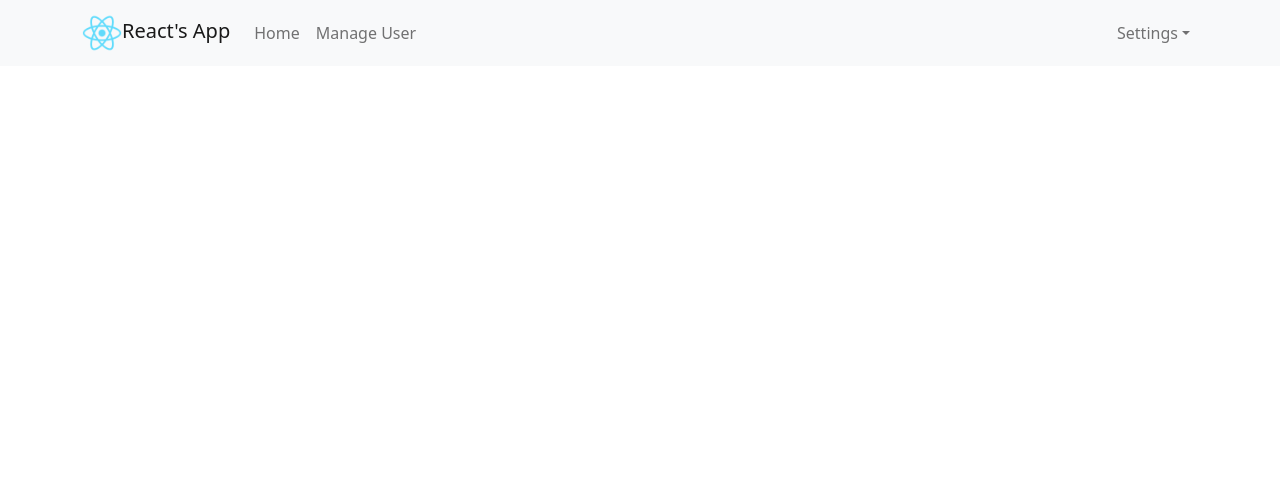
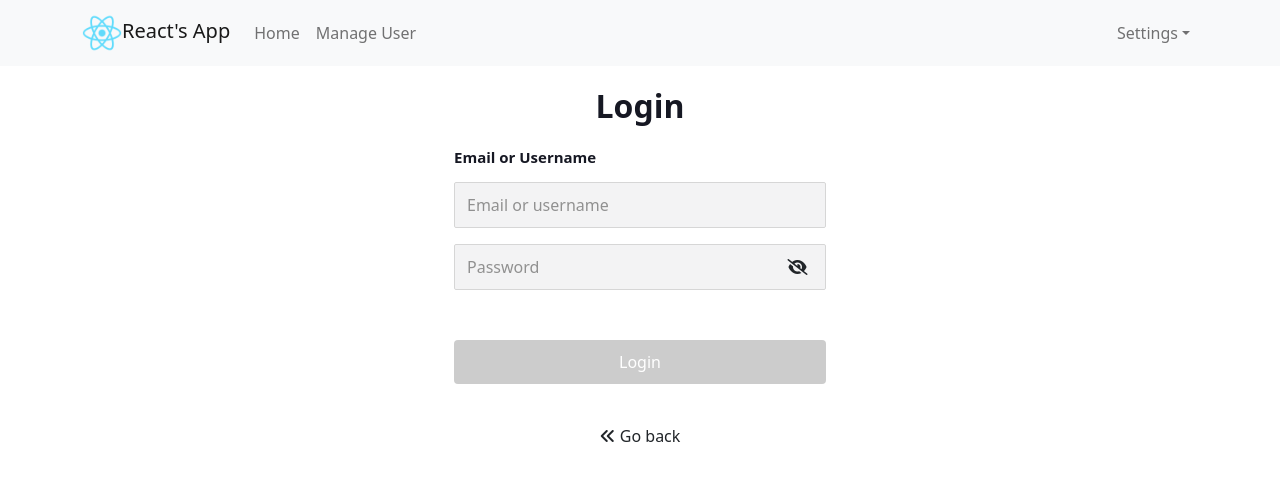
Before and after one commit to Anhqvv/React-ToJoin, a React (Create React App) app: page /login in a window 1280 px wide. Shown: the top 480 px of the page. Built offline with nearby package versions, Linux system fonts and the light colour scheme.

Commit message:
#15 Design Login Page

```diff
--- a/src/App.js
+++ b/src/App.js
@@ -4,7 +4,8 @@ import TableUser from "./components/TableUser";
 import Container from "react-bootstrap/Container";
 import Toastify from "./components/Toastify";
 import HomePage from "./components/HomePage";
-import { Routes, Route, Navigate, Link } from "react-router-dom";
+import { Routes, Route } from "react-router-dom";
+import Login from "./components/Login";
 
 function App() {
    return (
@@ -15,6 +16,7 @@ function App() {
                <Routes>
                   <Route path="/" element={<HomePage />} />
                   <Route path="/users" element={<TableUser />} />
+                  <Route path="/login" element={<Login />} />
                </Routes>
             </Container>
             {/* <TableUser /> */}
--- /dev/null
+++ b/src/components/Login.js
@@ -0,0 +1,57 @@
+import { useState } from "react";
+
+import "./Login.scss";
+
+const Login = () => {
+   const [email, setEmail] = useState("");
+   const [password, setPassword] = useState("");
+   const [isShowPassword, setIsShowPassword] = useState("false");
+   return (
+      <>
+         <div className="login-container col-4 my-3">
+            <div className="title">Login</div>
+            <form>
+               <div className="desc">Email or Username</div>
+               <input
+                  type="text"
+                  className="login-input"
+                  placeholder="Email or username"
+                  onChange={(e) => setEmail(e.target.value)}
+                  value={email}
+               />
+               <div className="login-password">
+                  <input
+                     type={ isShowPassword ? "password" : "text"}
+                     className="login-input"
+                     placeholder="Password"
+                     onChange={(e) => setPassword(e.target.value)}
+                     value={password}
+                  />
+                  <i
+                     className={
+                        isShowPassword
+                           ? "fa-solid fa-eye-slash"
+                           : "fa-solid fa-eye"
+                     }
+                     onClick={() => setIsShowPassword(!isShowPassword)}
+                  ></i>
+               </div>
+               <button
+                  disabled={email && password ? false : true}
+                  className={
+                     email && password ? "btn-login active" : "btn-login "
+                  }
+                  type=""
+               >
+                  Login
+               </button>
+            </form>
+            <div className="btn-back">
+               <i class="fa-solid fa-angles-left"></i> Go back
+            </div>
+         </div>
+      </>
+   );
+};
+
+export default Login;
--- /dev/null
+++ b/src/components/Login.scss
@@ -0,0 +1,74 @@
+.login-container {
+   margin: 0 auto;
+   //    display: flex;
+   //    flex-direction: column;
+   //    align-items: flex-start;
+   .title {
+      color: #161823;
+      font-size: 32px;
+      font-weight: 700;
+      line-height: 48px;
+      margin: 16px 0px;
+      text-align: center;
+   }
+   .desc {
+      color: #161823;
+      font-size: 15px;
+      font-weight: 600;
+
+      line-height: 22.5px;
+      margin-bottom: 5px;
+   }
+   .login-input {
+      border: 1px solid #ccc;
+      caret-color: rgba(254, 44, 85, 1);
+      opacity: 0.8;
+      width: 100%;
+      background-color: rgba(22, 24, 35, 0.06);
+      border-radius: 2px;
+      color: #161823;
+      display: inline-block;
+      padding: 10px 12px;
+      margin: 8px 0;
+      border-radius: 2px;
+   }
+   .btn-login {
+      font-size: 16px;
+      width: 100%;
+      margin-top: 42px;
+      padding: 10px 12px;
+      border-radius: 4px;
+      color: rgba(255, 255, 255, 1);
+      background-color: #ccc;
+      &.active {
+         transition: 0.5s;
+         background-color: rgba(254, 44, 85, 1);
+      }
+   }
+   button[disabled="disabled"],
+   button:disabled {
+      cursor: not-allowed;
+   }
+   .btn-back {
+      margin: 40px auto;
+      text-align: center;
+      background-color: transparent;
+   }
+   .login-password {
+      position: relative;
+      top: 0;
+      right: 0;
+      i {
+         cursor: pointer;
+         position: absolute;
+         top: 50%;
+         right: 5%;
+         transform: translateY(-50%);
+      }
+   }
+}
+input,
+button {
+   border: none;
+   outline: none;
+}
```
